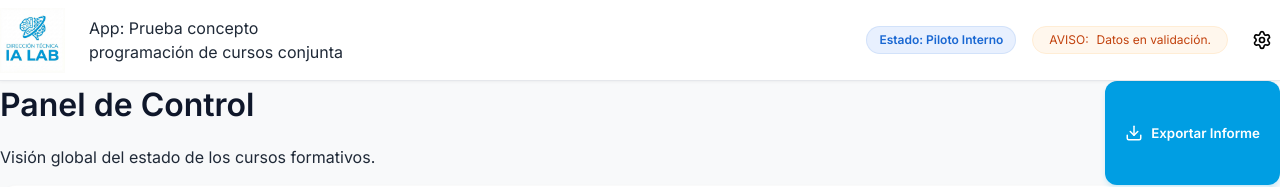
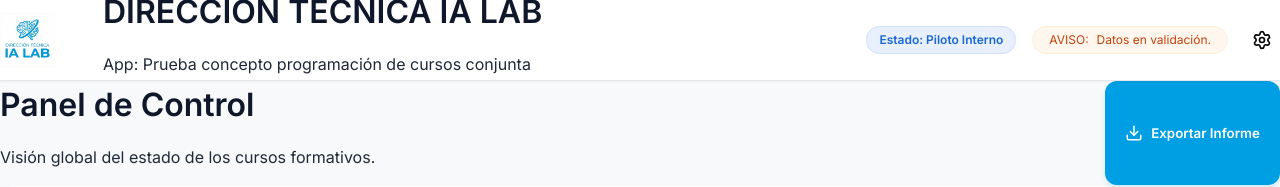
Before and after one commit to rgarciarojo76-ctrl/Direccion-Tecnica-Integracion-Formacion, a React (Vite) app: page / in a window 1280 px wide. Shown: the top 187 px of the page. Built offline with nearby package versions, Linux system fonts and the light colour scheme; no server answers.

Commit message:
feat: align header text layout with corporate standard (Logo | Title Subtitle)

```diff
--- a/package.json
+++ b/package.json
@@ -1,8 +1,8 @@
 {
   "name": "celestial-magnetar",
   "private": true,
-  "version": "0.6.2",
-  "buildTimestamp": "2026-02-09T20:40:00Z",
+  "version": "0.6.3",
+  "buildTimestamp": "2026-02-09T20:45:00Z",
   "type": "module",
   "scripts": {
     "dev": "vite",
--- a/src/App.jsx
+++ b/src/App.jsx
@@ -97,20 +97,26 @@ function App() {
       <header className="main-header">
         <div className="header-content max-w-7xl mx-auto px-6">
           <div className="header-left flex items-center gap-6">
-            {/* IA LAB Logo (Full) */}
+            {/* IA LAB Logo */}
             <div className="logo-container flex flex-col justify-center">
                <img
                  src="/logos/ia_lab_logo.png"
-                 alt="DIRECCIÓN TÉCNICA IA LAB"
+                 alt="IA LAB"
                  className="object-contain"
-                 style={{ height: '65px', width: 'auto' }}
+                 style={{ height: '55px', width: 'auto' }}
                />
             </div>
 
-            {/* App Description (moved to right or kept subtle) */}
-            <div className="flex flex-col justify-center border-l border-slate-200 pl-6 h-10">
-              <p className="text-xs text-slate-400 font-medium leading-none">
-                App: Prueba concepto<br/>programación de cursos conjunta
+            {/* Separator */}
+            <div className="h-10 w-px bg-slate-300"></div>
+
+            {/* Text Block */}
+            <div className="flex flex-col justify-center">
+              <h1 className="text-xl font-bold text-[#009ee3] leading-none mb-1">
+                DIRECCIÓN TÉCNICA IA LAB
+              </h1>
+              <p className="text-sm text-slate-500 font-medium leading-none">
+                App: Prueba concepto programación de cursos conjunta
               </p>
             </div>
           </div>
```
